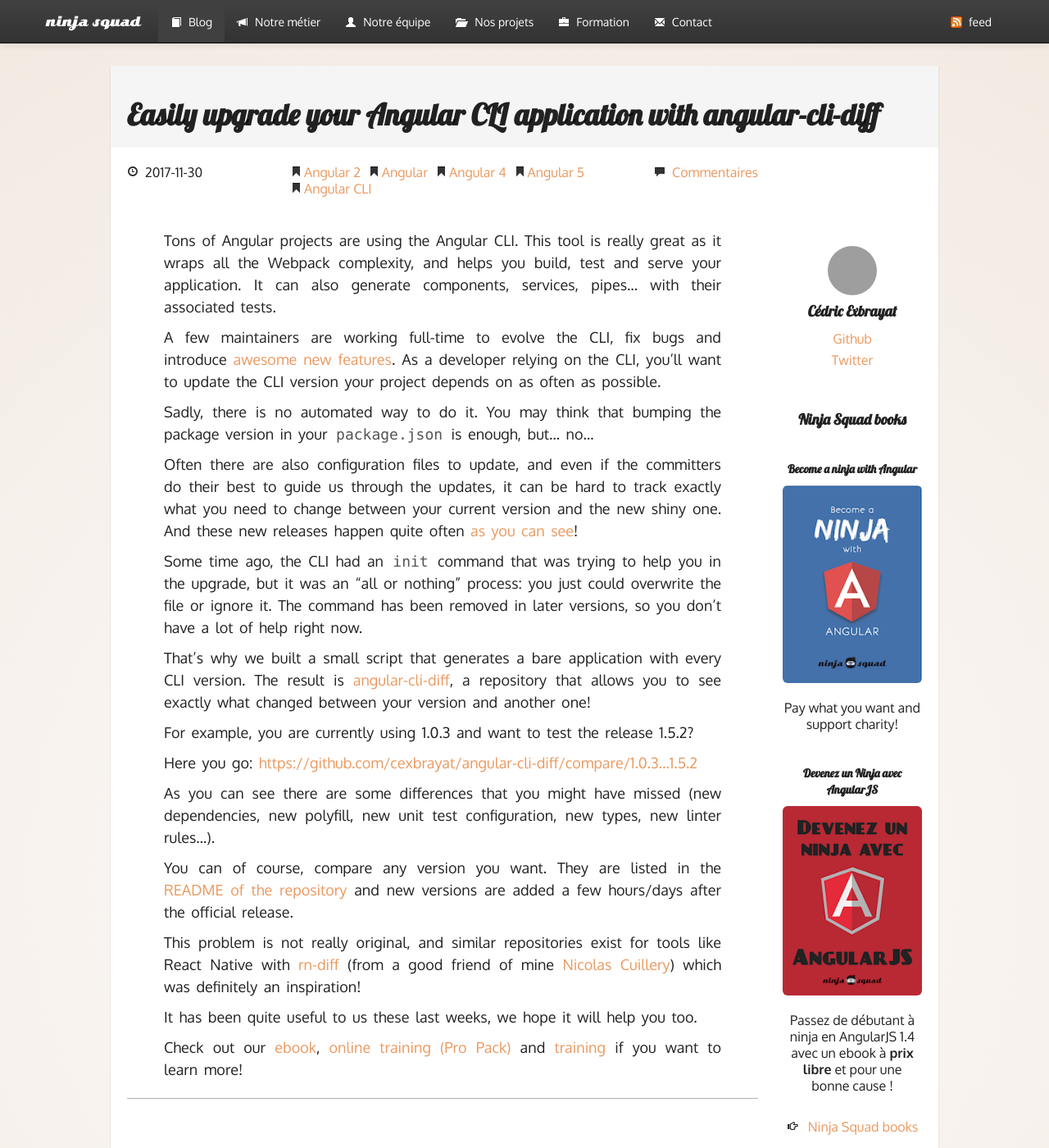
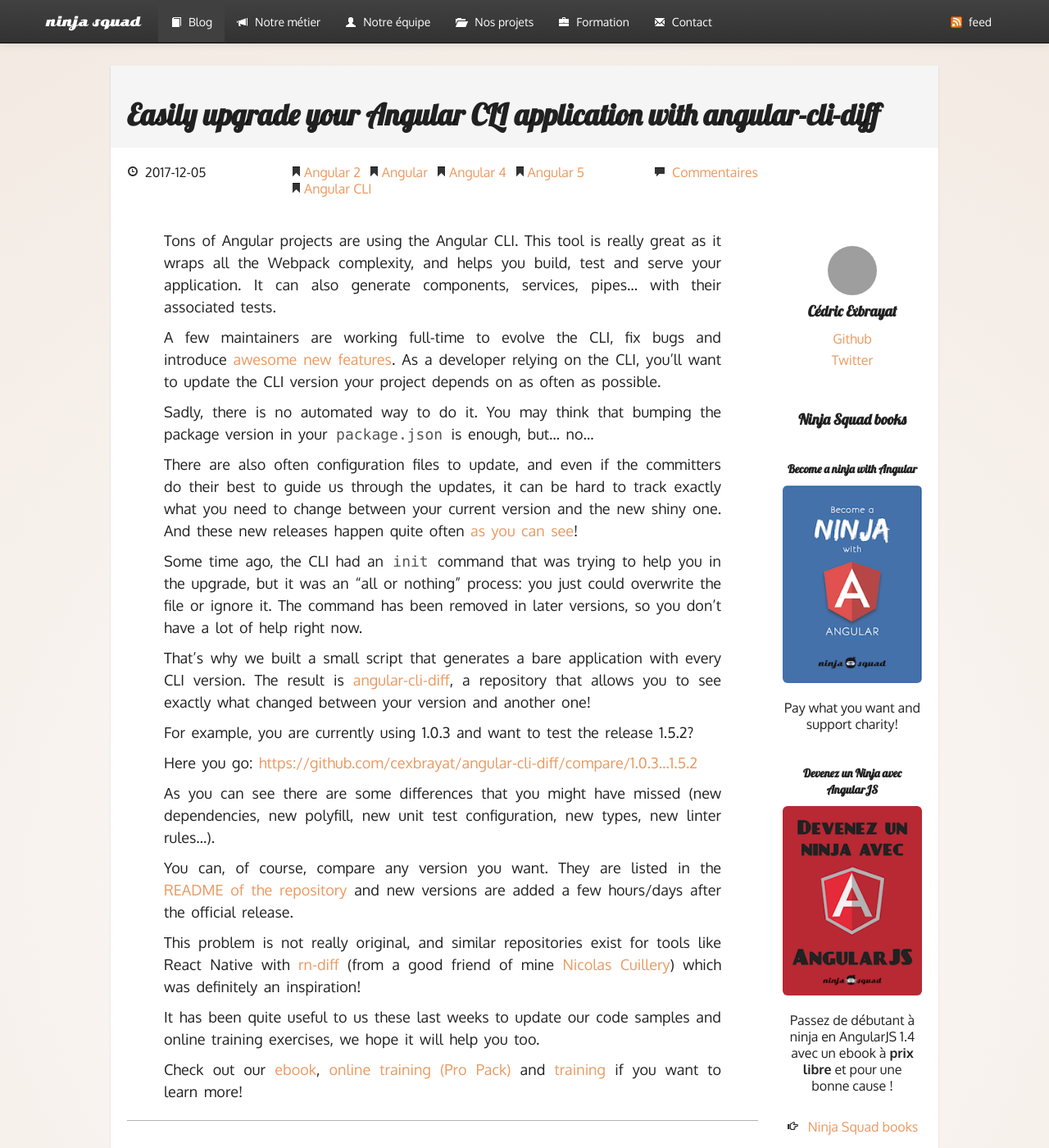
Before and after one commit to Ninja-Squad/ninja-squad.github.com, a Jekyll site: the page built from _posts/2017-12-05-angular-cli-diff.md, in a window 1280 px wide and 1400 px high. Shown: the whole window at 82% size. Built offline with Jekyll 4.4.1, drawn with Linux system fonts in a browser that asks for light colours; comment, search, counter and statistics services are not loaded; grey boxes are pictures that could not be loaded.

Commit message:
fix: feedback cli-diff

```diff
--- a/_posts/2017-11-30-angular-cli-diff.md
+++ b/_posts/2017-12-05-angular-cli-diff.md
@@ -18,7 +18,7 @@
 Sadly, there is no automated way to do it.
 You may think that bumping the package version in your `package.json` is enough, but... no...
 
-Often there are also configuration files to update,
+There are also often configuration files to update,
 and even if the committers do their best to guide us through the updates,
 it can be hard to track exactly what you need to change between your current version
 and the new shiny one.
@@ -40,11 +40,12 @@
 
 As you can see there are some differences that you might have missed (new dependencies, new polyfill, new unit test configuration, new types, new linter rules...).
 
-You can of course, compare any version you want.
+You can, of course, compare any version you want.
 They are listed in the [README of the repository](https://github.com/cexbrayat/angular-cli-diff) and new versions are added a few hours/days after the official release.
 
 This problem is not really original, and similar repositories exist for tools like React Native with [rn-diff](https://github.com/ncuillery/rn-diff) (from a good friend of mine [Nicolas Cuillery](https://github.com/ncuillery)) which was definitely an inspiration!
 
-It has been quite useful to us these last weeks, we hope it will help you too.
+It has been quite useful to us these last weeks to update our code samples and online training exercises,
+we hope it will help you too.
 
 Check out our [ebook](https://books.ninja-squad.com/angular), [online training (Pro Pack)](https://angular-exercises.ninja-squad.com/) and [training](http://ninja-squad.com/training/angular) if you want to learn more!
```
